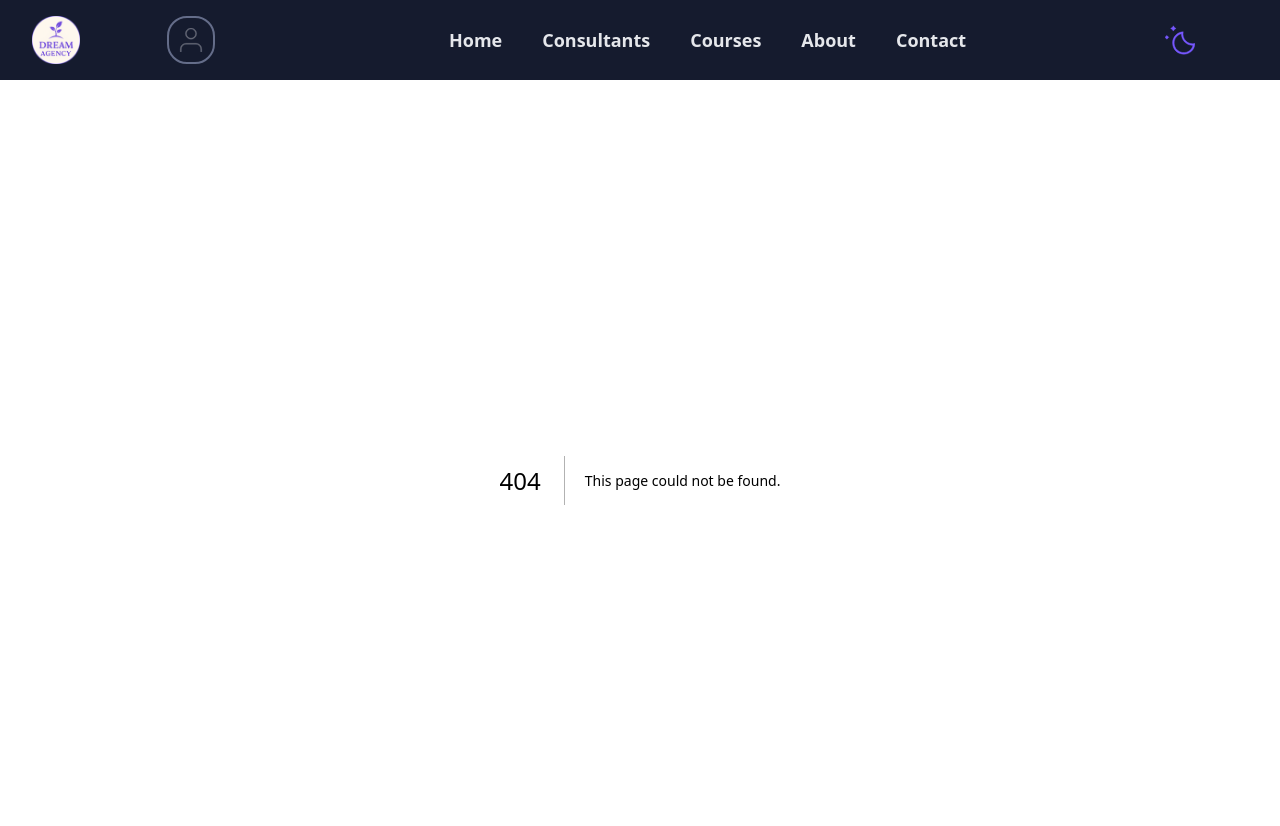
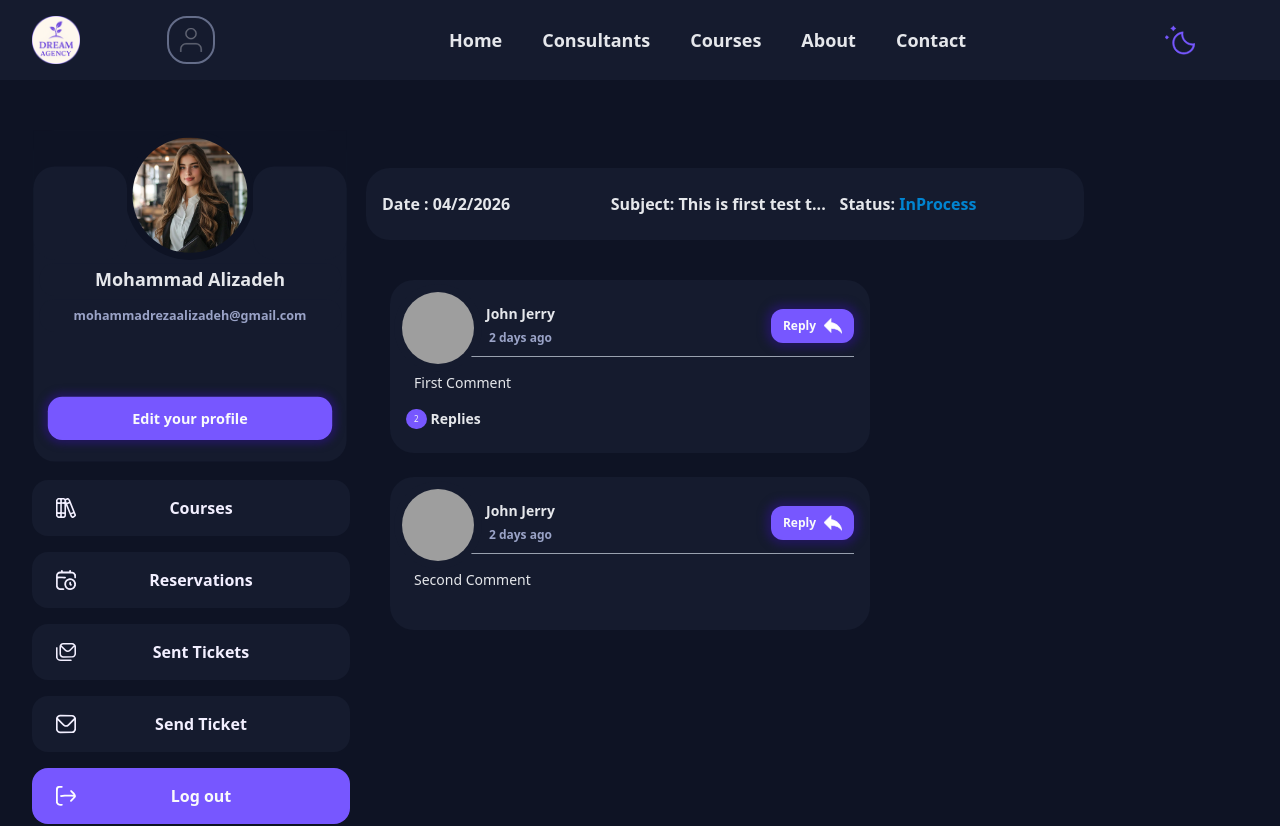
Before and after one commit to DreamAgencyhub/Front-end, a Next.js app: page /profile/sent-tickets/1 in a window 1280 px wide. Before the commit this address had no page. Shown: the top 826 px of the page. Built offline with nearby package versions, Linux system fonts and the light colour scheme; grey boxes are pictures that could not be loaded.

Commit message:
feat: add the sent-ticket details page

```diff
--- /dev/null
+++ b/app/(public)/(user)/profile/sent-tickets/TicketsSection.tsx
@@ -0,0 +1,17 @@
+"use client";
+
+import Comment from "@/app/components/ui/Comment";
+import ModalProvider from "@/app/components/ui/modal/ModalContext";
+import { comments } from "@/app/data/testData";
+
+export default function TicketsSection() {
+  return (
+    <ModalProvider>
+      <div className="py-4 flex flex-col lg:ml-6">
+        {comments.map((comment) => (
+          <Comment key={comment.id} comment={comment} />
+        ))}
+      </div>
+    </ModalProvider>
+  );
+}
--- /dev/null
+++ b/app/(public)/(user)/profile/sent-tickets/[TicketId]/page.tsx
@@ -0,0 +1,28 @@
+import Header from "../../Header";
+import TicketsSection from "../TicketsSection";
+
+// %% ===> These are test data %%
+const nowDate = new Date();
+nowDate.setDate(nowDate.getDate() - 10);
+const headerTestData = {
+  id: "kkkkk2",
+  date: new Date(nowDate.toISOString().split("T")[0]),
+  subject: "This is first test to make sure the UI is working and is okay :) ",
+  status: "InProcess",
+};
+
+function page() {
+  return (
+    <div className=" lg:mt-14">
+      <Header
+        date={headerTestData.date}
+        status={headerTestData.status}
+        subject={headerTestData.subject}
+      />
+
+      <TicketsSection />
+    </div>
+  );
+}
+
+export default page;
```
